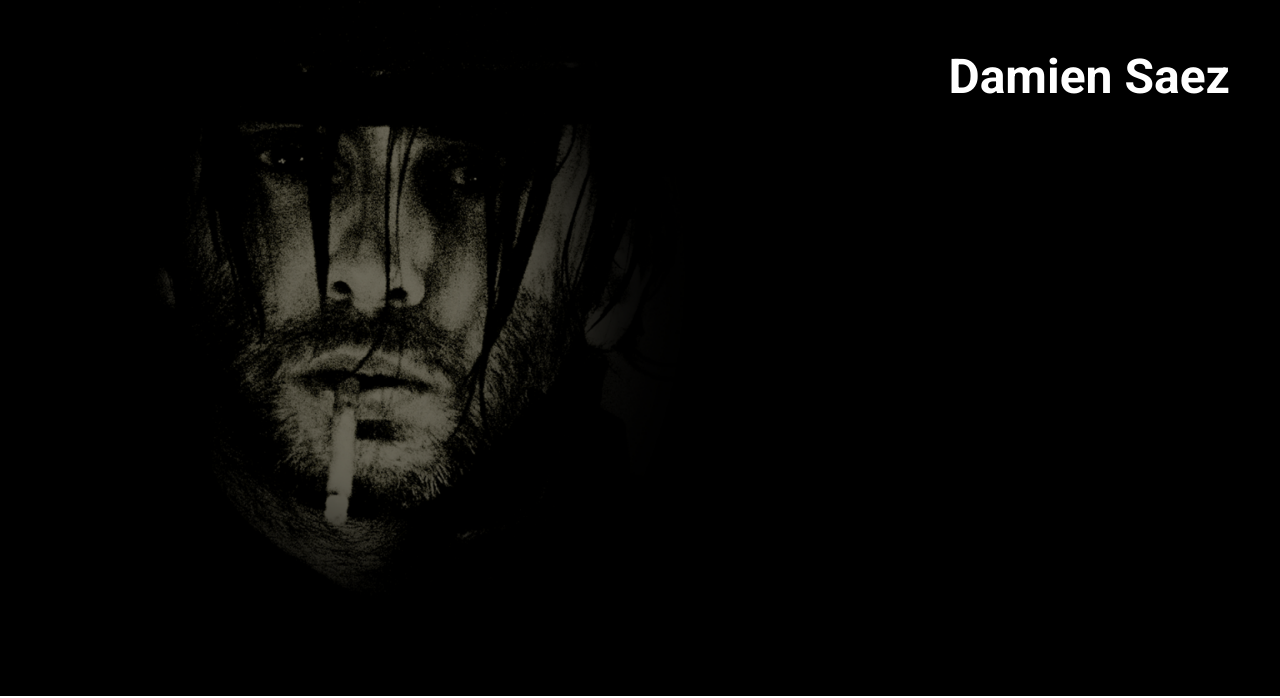
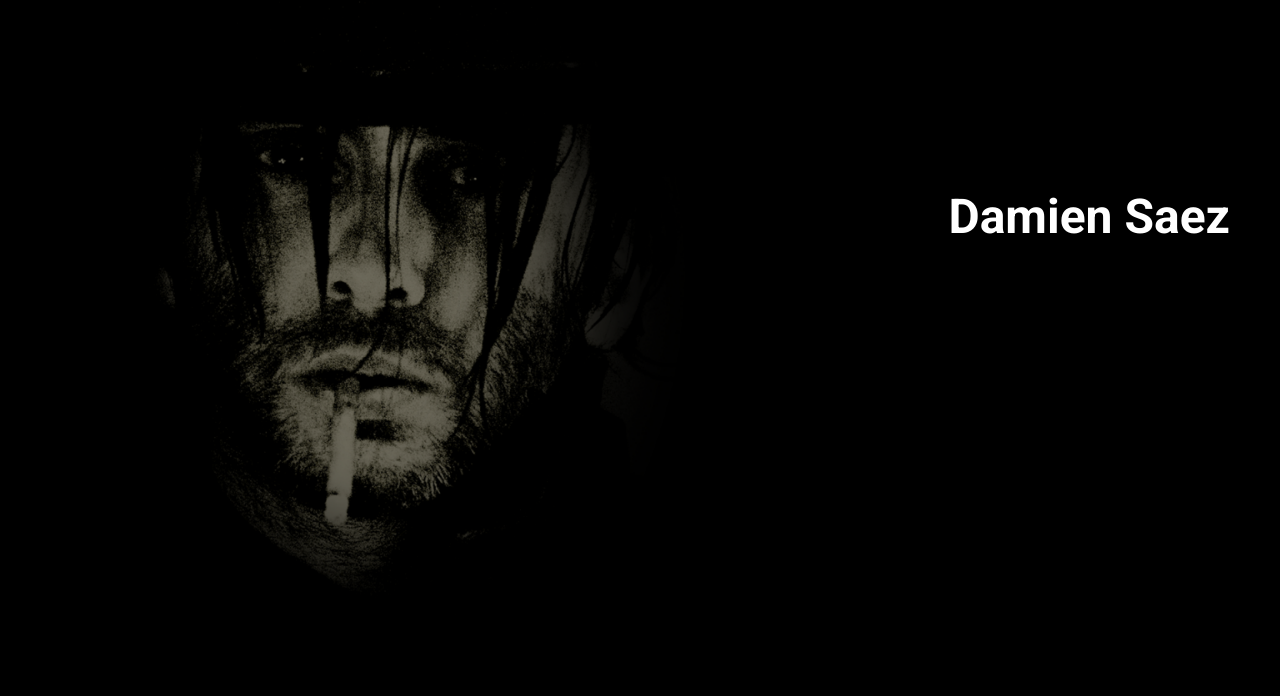
Before and after one commit to hamitouches/job1, a plain HTML site: page fansite1.html in a window 1280 px wide. Shown: the part 102-800 px from the top of the page. Drawn offline with Linux system fonts and the light colour scheme.

Commit message:
add style

```diff
--- a/css/fansite1.css
+++ b/css/fansite1.css
@@ -202,7 +202,7 @@ h1 {
     padding: 50px 0;
     position: absolute;
     right: 50px;
-    top: 100px;
+    top: 30dvh;
 }
 
 .main-section {
```
